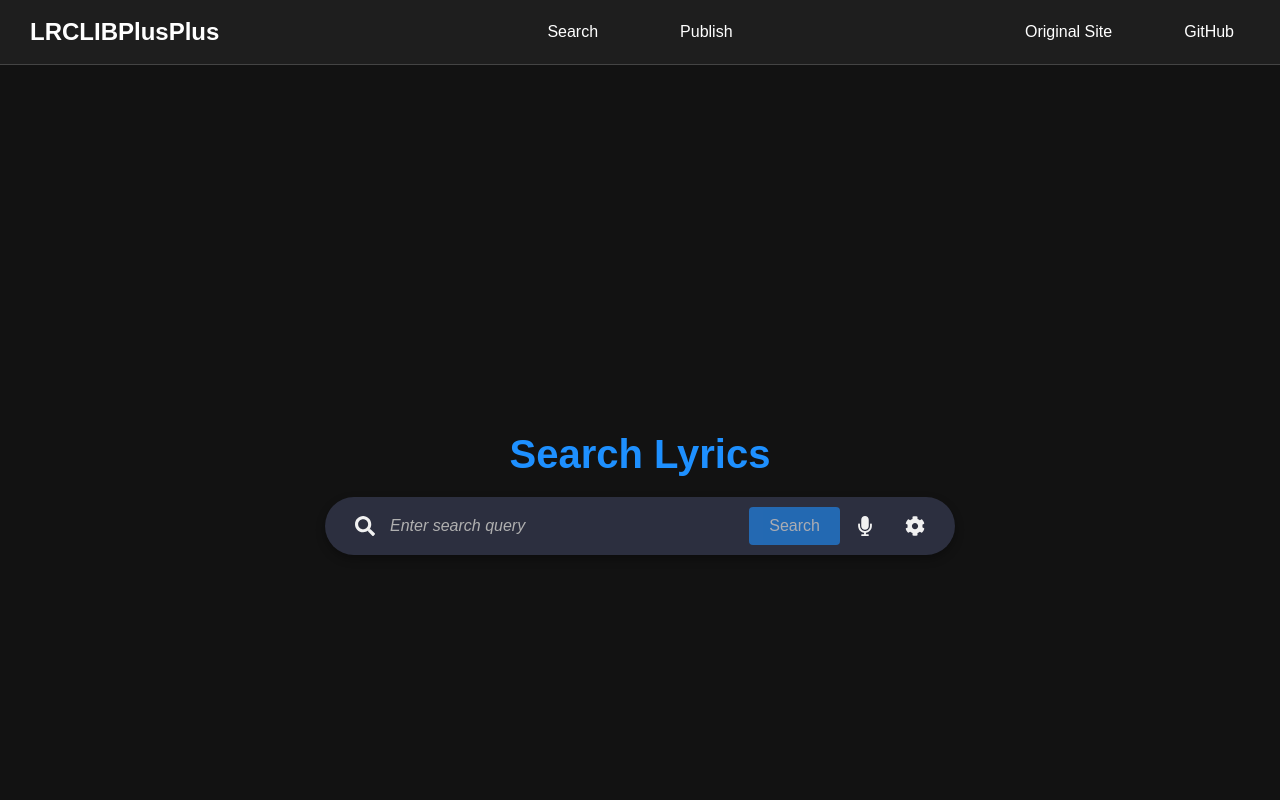
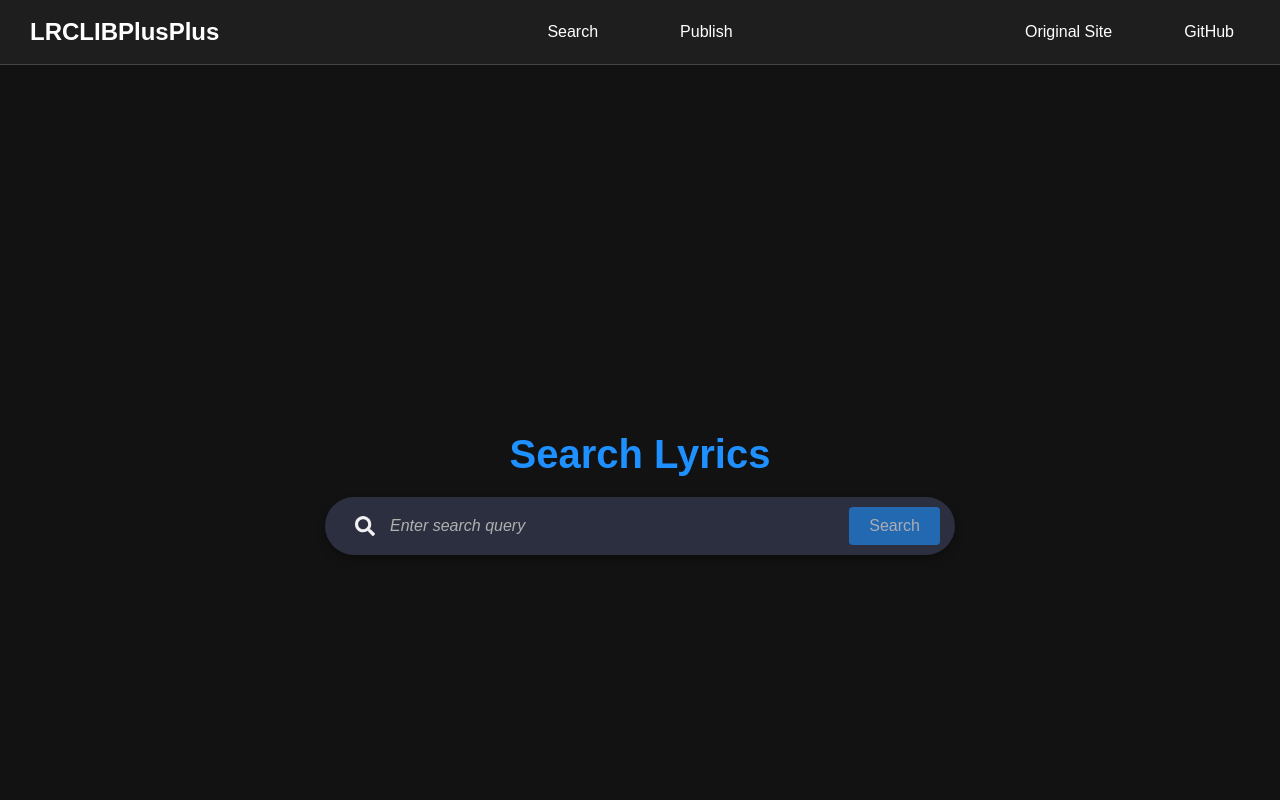
Before and after one commit to LaganYT/LRCLIB-Frontend, a Next.js app: page /search in a window 1280 px wide. Shown: the top 800 px of the page. Built offline with nearby package versions, Linux system fonts and the light colour scheme.

Commit message:
clean up

```diff
--- a/pages/search/[query].tsx
+++ b/pages/search/[query].tsx
@@ -80,10 +80,6 @@ export default function SearchResults() {
       </div>
       <div className="search-header">
         <h1>Search Results for "{query}"</h1>
-        <a href="/find-lyrics" className="find-lyrics-link">
-          <FaMusic />
-          Find Lyrics from Other Platforms
-        </a>
       </div>
 
 
--- a/pages/search/index.tsx
+++ b/pages/search/index.tsx
@@ -51,8 +51,6 @@ export default function Search() {
         >
           {isLoading ? <Loading type="dots" size="small" /> : 'Search'}
         </button>
-        <FaMicrophone className="icon" />
-        <FaCog className="icon" />
       </div>
     </div>
   );
```
